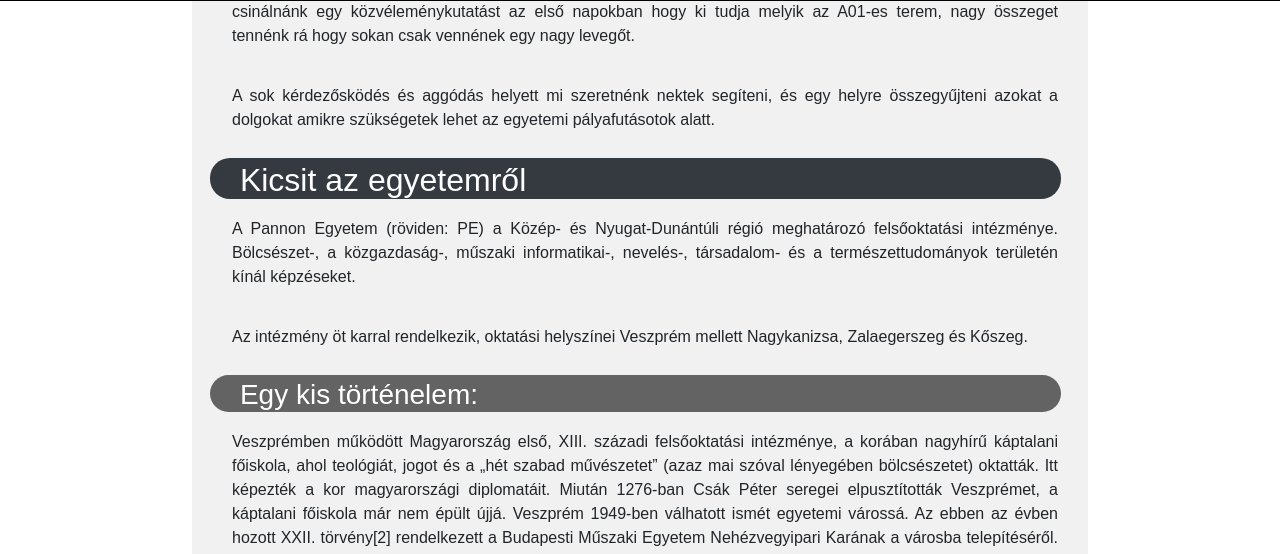
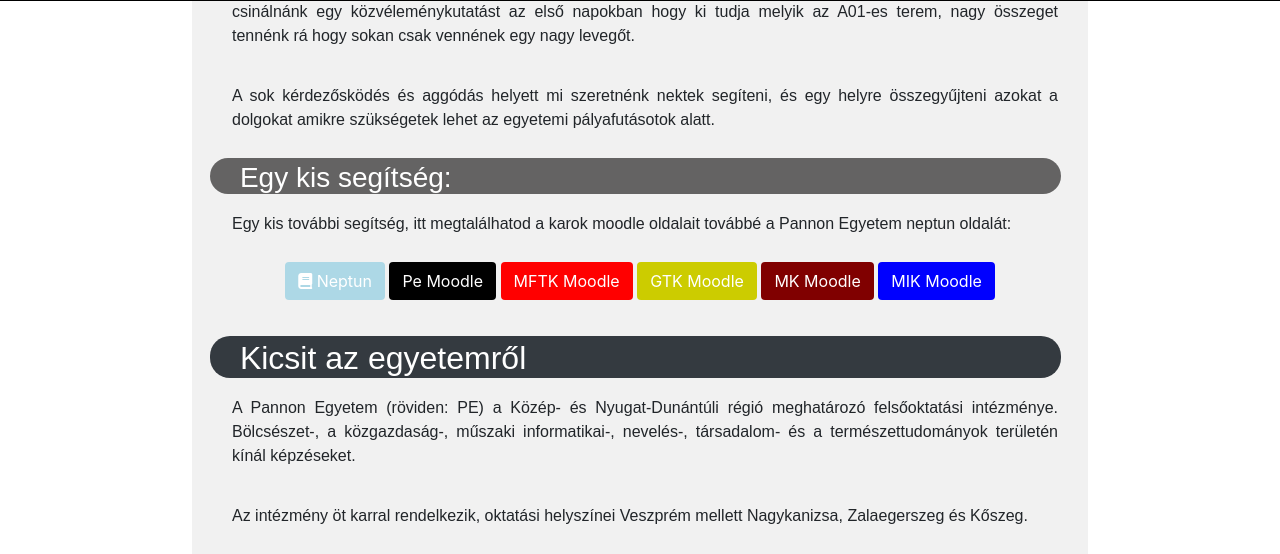
Before and after one commit to rentlerferi/Szakdolgozat, a PHP site: page /Pages/index.php in a window 1280 px wide. Shown: the part 799-1353 px from the top of the page. Run offline with PHP 8.4, Linux system fonts and the light colour scheme; a user stored in the database is signed in; some libraries are stand-ins or nearby versions.

Commit message:
update, bugfixes, neptun and moodle added

```diff
--- a/Pages/index.php
+++ b/Pages/index.php
@@ -18,6 +18,7 @@
 
     <script src="https://polyfill.io/v3/polyfill.min.js?features=default"></script>
     <script src="../javascript/maps.js"></script>
+    <script src="../javascript/callendar.js"></script>
 
     <script src="https://code.jquery.com/jquery-3.3.1.slim.min.js"
         integrity="sha384-q8i/X+965DzO0rT7abK41JStQIAqVgRVzpbzo5smXKp4YfRvH+8abtTE1Pi6jizo" crossorigin="anonymous">
@@ -57,6 +58,8 @@
         integrity="sha384-JjSmVgyd0p3pXB1rRibZUAYoIIy6OrQ6VrjIEaFf/nJGzIxFDsf4x0xIM+B07jRM" crossorigin="anonymous">
         </script>
     <script src="https://cdnjs.cloudflare.com/ajax/libs/jquery/3.5.1/jquery.min.js"></script>
+
+    <!---- callendar -->
 
 
 </head>
--- a/Pages/main.php
+++ b/Pages/main.php
@@ -38,6 +38,41 @@
 
     <p>A sok kérdezősködés és aggódás helyett mi szeretnénk nektek segíteni, és egy helyre összegyűjteni azokat
         a dolgokat amikre szükségetek lehet az egyetemi pályafutásotok alatt. </p>
+    <h3>Egy kis segítség:</h3>
+    <p>
+        Egy kis további segítség, itt megtalálhatod a karok moodle oldalait továbbé a Pannon Egyetem neptun oldalát:
+
+    <section class="text-center">
+
+        <!-- neptun -->
+        <a class="btn text-white roundeed-circle " style="background-color: lightblue;" title="Neptun"
+            href="https://neptun-ws01.uni-pannon.hu/hallgato/login.aspx"
+            target="https://neptun-ws01.uni-pannon.hu/hallgato/login.aspx" role="button"><i
+                class="fa-solid fa-book"></i> Neptun</a>
+        <!-- PE neptun -->
+        <a class="btn text-white roundeed-circle " style="background-color: black;" title="Pannon Egyetem Moodle"
+            href="https://moodle.uni-pannon.hu/my/" target="https://moodle.uni-pannon.hu/my/"><i
+                class=""></i> Pe Moodle</a>
+        <!-- MFTK -->
+        <a class="btn text-white roundeed-circle " style="background-color: red;" title="MFTk Moodle"
+            href="https://e-learning.mftk.uni-pannon.hu/login/index.php"
+            target="https://e-learning.mftk.uni-pannon.hu/login/index.php" role="button"><i
+                class=""></i> MFTK Moodle</a>
+        <!-- GTK -->
+        <a class="btn text-white roundeed-circle " style="background-color: #CCCC00;" title="GTK Moodle"
+            href="https://moodle.gtk.uni-pannon.hu/" target="https://moodle.gtk.uni-pannon.hu/" role="button"><i
+                class=""></i> GTK Moodle</a>
+        <!-- Mérnöki kar -->
+        <a class="btn text-white roundeed-circle " style="background-color: maroon;" title="MK Moodle"
+            href="https://moodle2.mk.uni-pannon.hu/" target="https://moodle2.mk.uni-pannon.hu/" role="button"><i
+                class=""></i> MK Moodle</a>
+        <!-- MIK -->
+        <a class="btn text-white roundeed-circle " style="background-color: blue;" title="MIK Moodle"
+            href="https://oktatas.mik.uni-pannon.hu/" target="https://oktatas.mik.uni-pannon.hu/" role="button"><i
+                class=""></i> MIK Moodle</a>
+
+    </section>
+    </p>
     <h2>Kicsit az egyetemről</h2>
     <p>A Pannon Egyetem (röviden: PE) a Közép- és Nyugat-Dunántúli régió meghatározó felsőoktatási intézménye.
         Bölcsészet-, a közgazdaság-, műszaki informatikai-, nevelés-, társadalom- és a természettudományok területén
--- a/Pages/regform.php
+++ b/Pages/regform.php
@@ -22,13 +22,13 @@
                     <label>Vezetéknév</label>
 
                     <input class="input-field" type="text" placeholder="Vezetéknév" name="firstname"
-                        pattern="([A-Z]([a-záéúőóüö.]{1,}\s?)){1,40}" required
+                        pattern="([A-Z]([a-záéúőóüö.]{1,50}\s?)){1,}" required
                         oninvalid="this.setCustomValidity('Vezétéknéknév megadása kötelező')">
 
                     <label>Keresztnév</label>
 
                     <input class="input-field" type="text" placeholder="Kersztnév" name="lastname"
-                        pattern="([A-Z]([a-záéúőóüö.]{1,}\s?)){1,40}" required
+                        pattern="([A-Z]([a-záéúőóüö.]{1,50}\s?)){1,}" required
                         oninvalid="this.setCustomValidity('Keresztnév megadása kötelező')">
 
                     <label>Emailcím:</label>
@@ -54,8 +54,6 @@
                         pattern="(?=.*\d)(?=.*[a-z])(?=.*[A-Z]).{8,}" name="pswag" pattern="[A-Za-z0-9]{1,20}" required
                         oninvalid="this.setCustomValidity('Jelszó megerősítés megadása kötelező')">
 
-
-
                     <div class="row2">
                         <input type="checkbox" required
                             oninvalid="this.setCustomValidity('Felhasználói és adatkezelési tájékoztató elfogadása kötelező')">
--- a/style/callendar.css
+++ b/style/callendar.css
@@ -1,4 +1,4 @@
-.upload{
+.upload {
     padding: 10px;
     border-radius: 4px;
     border: 1px solid #ef005d;
```
Also changed, not shown: Pages/callendar.php (+42 -0 lines), connections/callendarupload.php (+14 -15 lines), connections/delete.php (+12 -21 lines), README.md, javascript/callendar.js (added), 2 other files.
